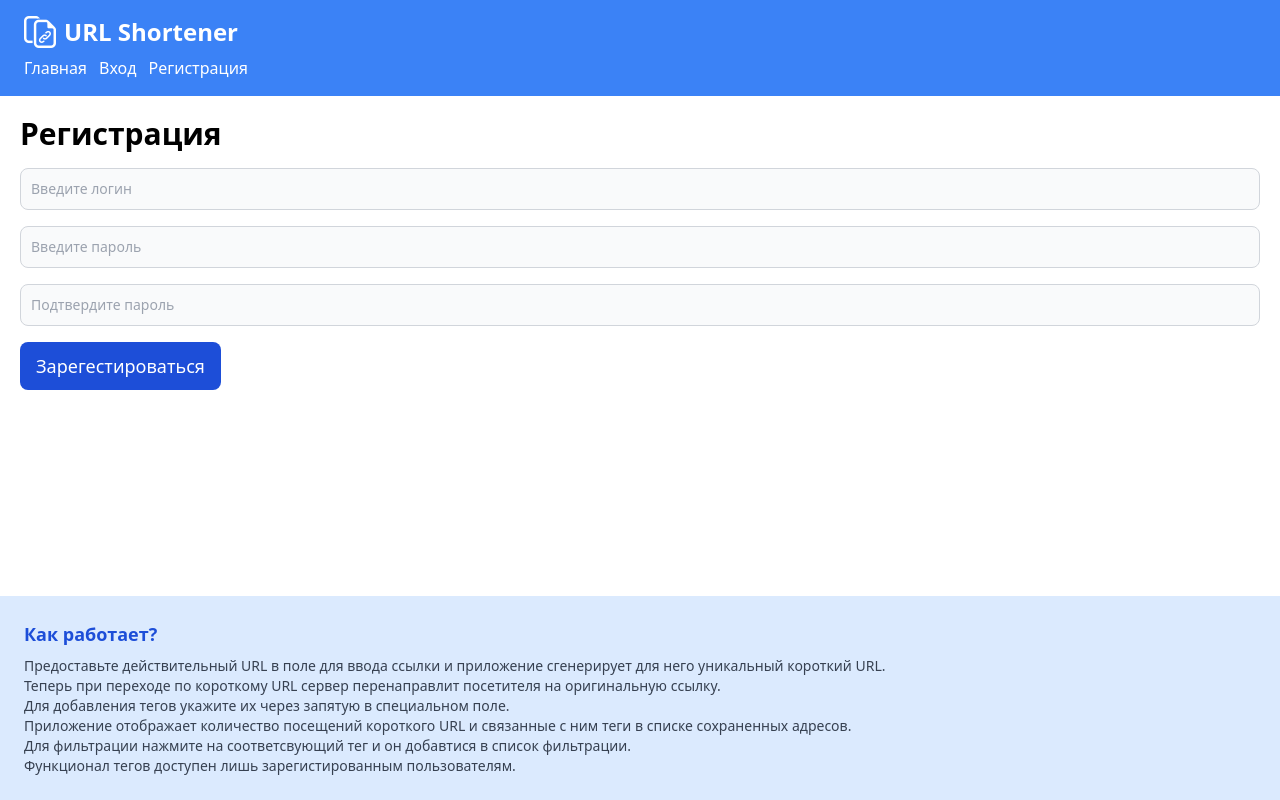
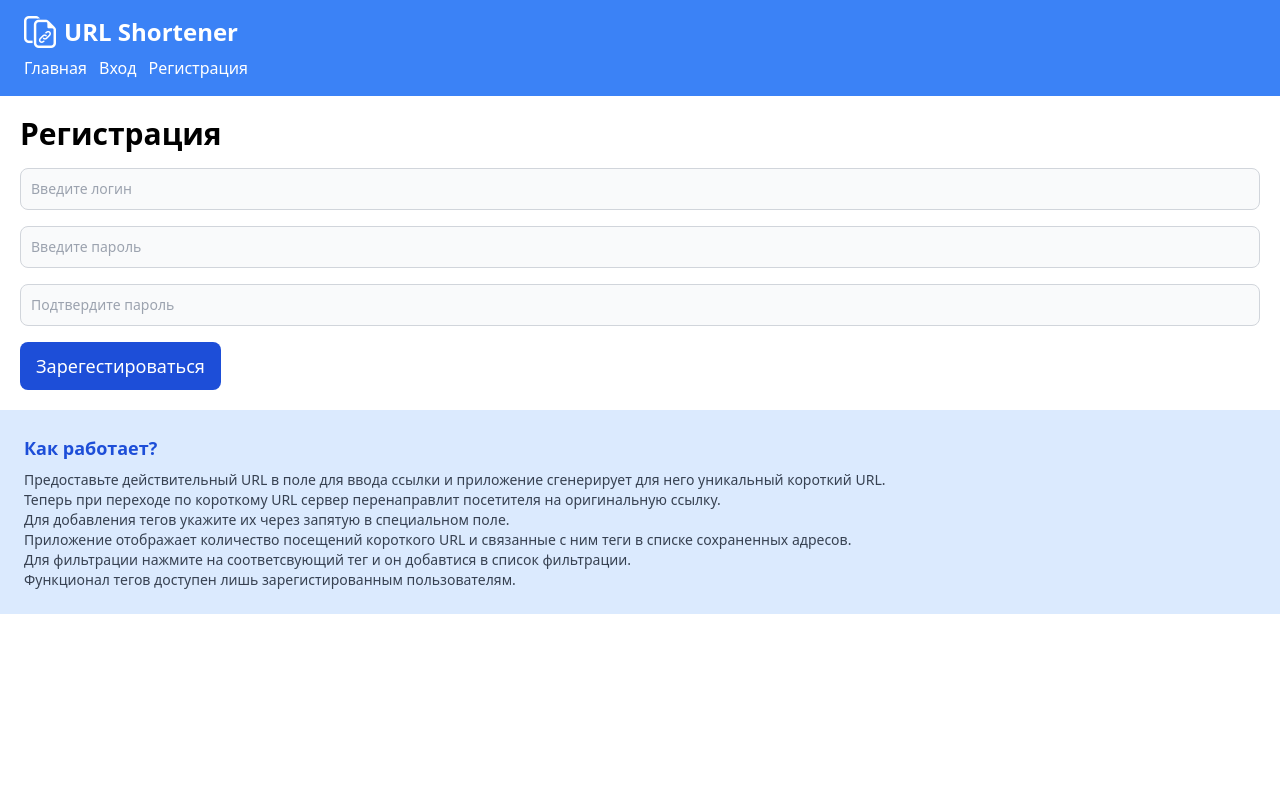
Before and after one commit to TaisiaOtroshenko/KPR-URL-Shortener, a React (Create React App) app in the folder client/: page /register in a window 1280 px wide. Built offline with nearby package versions, Linux system fonts and the light colour scheme; no server answers.

Commit message:
этот ваш футтер люто перекрывает контент. убираем

```diff
--- a/client/src/component/Footer.js
+++ b/client/src/component/Footer.js
@@ -3,10 +3,7 @@ import React from 'react';
 const Footer = () => {
   return (
 
-
-
-
-<footer className="intro bg p-4 px-6 p-6 bg-blue-100 dark:bg-blue-800 fixed bottom-0 w-full">
+<footer className="intro bg p-4 px-6 p-6 bg-blue-100 dark:bg-blue-800 bottom-0 w-full">
   <h2 className="text-lg font-semibold text-blue-700 dark:text-blue-300 mb-2">
     Как работает?
   </h2>
```
Also changed, not shown: 1 other file (tests, documents, lock files or other folders).
